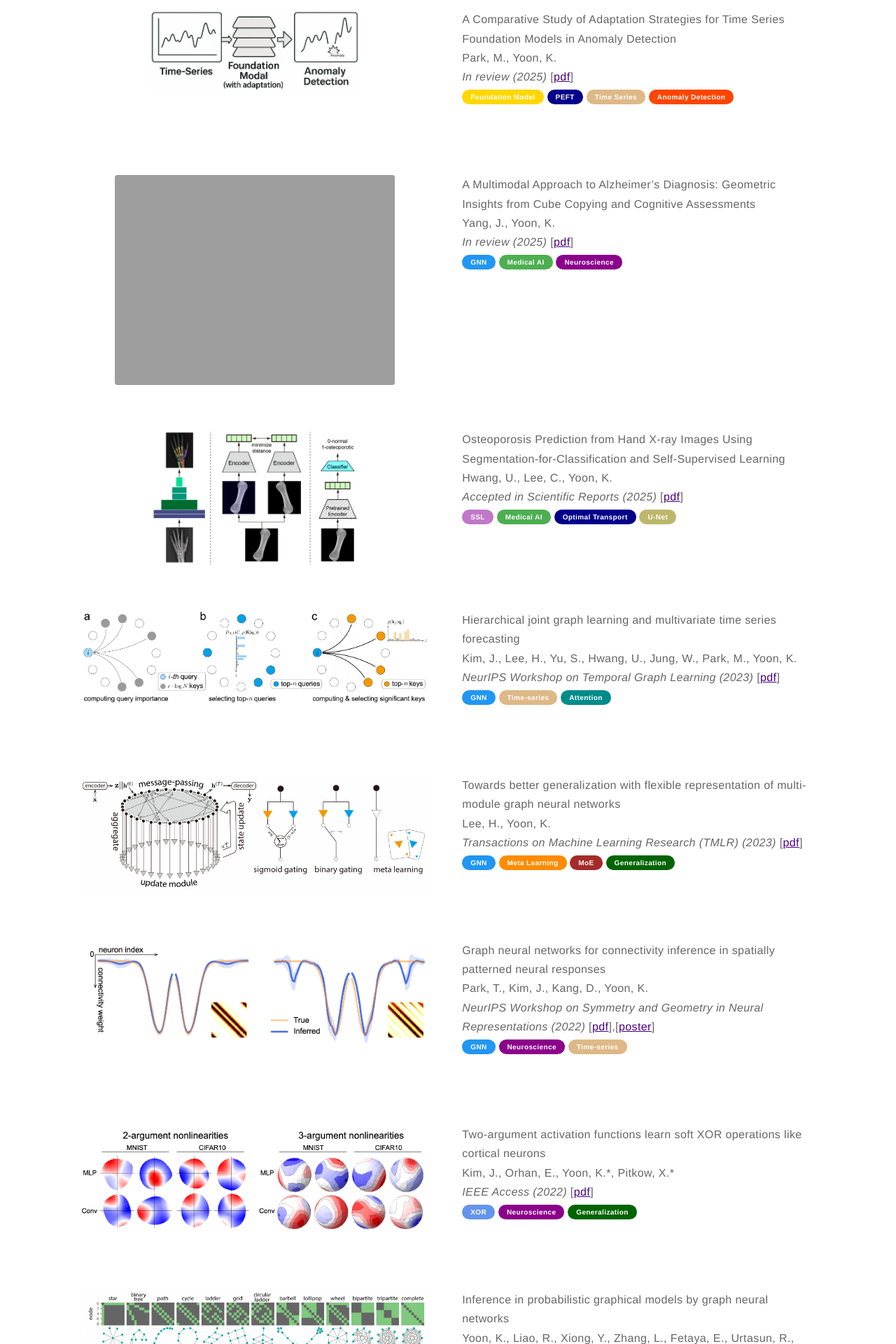
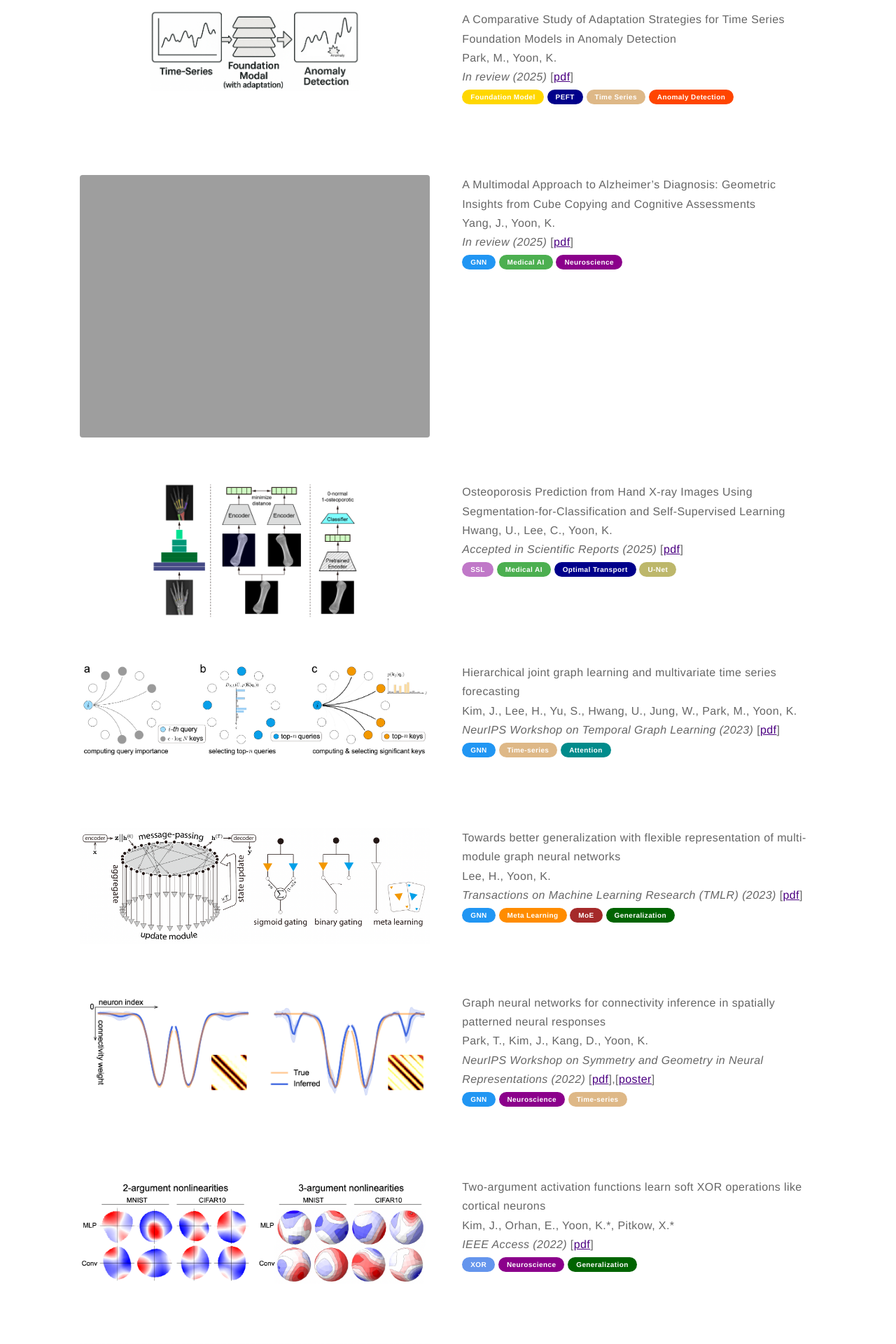
Before and after one commit to kijungyoon/kijungyoon.github.io, a Jekyll site: the page built from papers.md, in a window 1280 px wide. Shown: the part 796-2716 px from the top of the page at 70% size. Built offline with Jekyll 4.4.1, drawn with Linux system fonts in a browser that asks for light colours.

Commit message:
Update papers.md

```diff
--- a/papers.md
+++ b/papers.md
@@ -43,7 +43,7 @@
 
 <div class="side-by-side">
     <div class="toleft" style="text-align:center">
-        <img class="image" src="https://kijungyoon.github.io/assets/images/cube.png" alt="Alt Text" width="400">
+        <img class="image" src="https://kijungyoon.github.io/assets/images/cube.png" alt="Alt Text" width="500">
     </div>
 
     <div class="toright">
```
